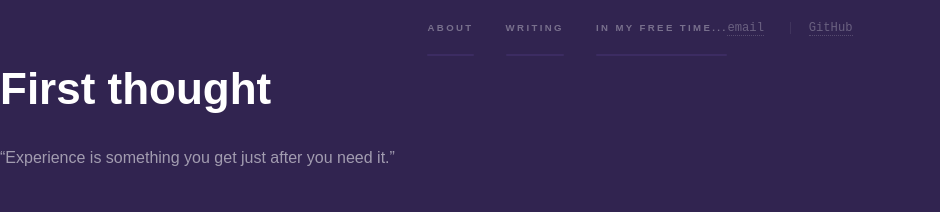
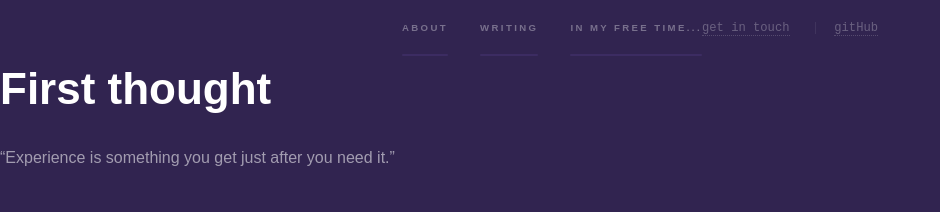
Before and after one commit to nthobservation/nthobservation.github.io, a Jekyll site: the page built from _posts/2021-07-10-first-thought.md, in a window 1280 px wide. Shown: the top 212 px of the page, without its empty margins (0-940 px from the left). Built offline with Jekyll 4.4.1, drawn with Linux system fonts in a browser that asks for light colours; nearby versions of some CDN libraries; library files that are not in the unit come from our copies.

Commit message:
Update default.html

```diff
--- a/_layouts/default.html
+++ b/_layouts/default.html
@@ -20,9 +20,9 @@
 							<li><a href="/">In my free time...</a></li>
 						</ul>
 					</nav>
-											<ul class="menu">
-							<li><a href="mailto:nthobservation@gmail.com" class="fa-envelope">email</a></li>
-							<li><a href="https://github.com/nthobservation/">GitHub</a></li>
+						<ul class="menu">
+							<li><a href="mailto:nthobservation@gmail.com" class="fa-envelope">get in touch</a></li>
+							<li><a href="https://github.com/nthobservation/">gitHub</a></li>
 						</ul>
 				</div>
 			</section>
```
